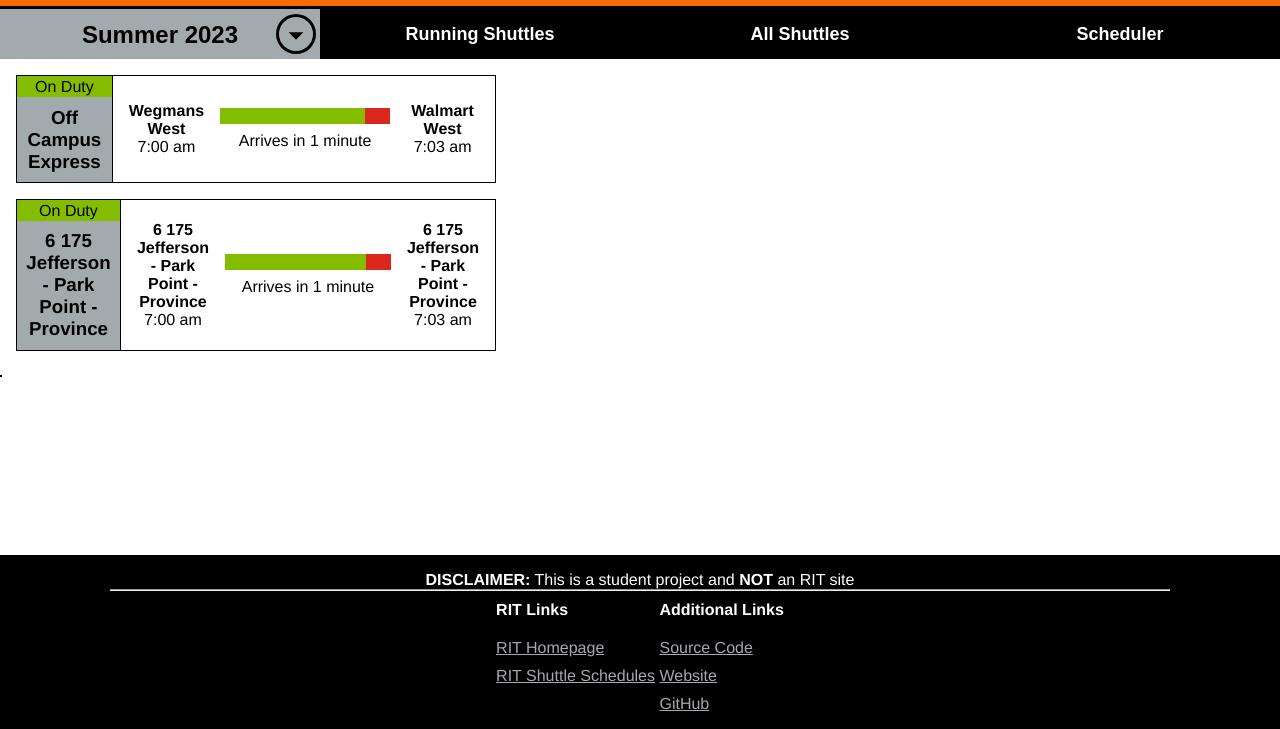
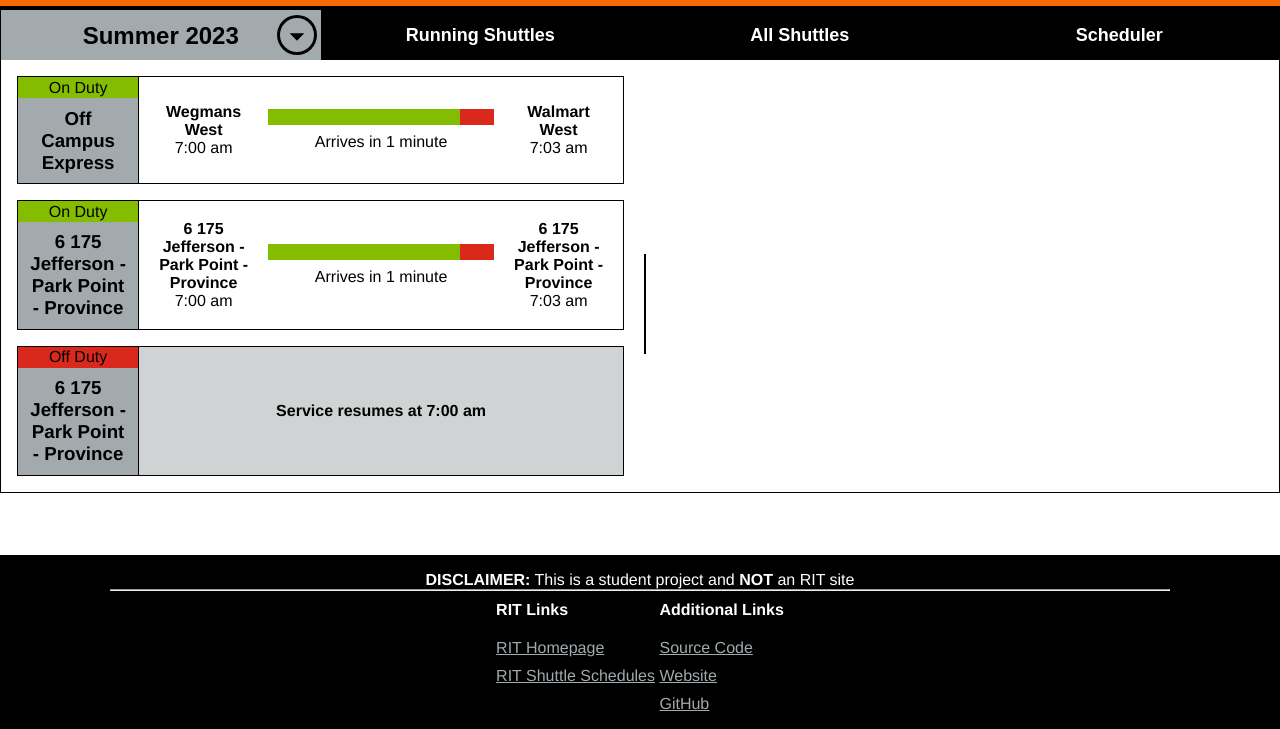
Before and after one commit to dlg1206/RIT-Bus-Scheduler, a plain HTML site: page public/pages/running-shuttles.html in a window 1280 px wide. Shown: the part 71-800 px from the top of the page. Drawn offline with Linux system fonts and the light colour scheme; no server answers.

Commit message:
off duty shuttle

```diff
--- a/public/pages/running-shuttles.html
+++ b/public/pages/running-shuttles.html
@@ -12,7 +12,7 @@
     <h1 style="font-size: 45px;">RIT Bus Scheduler</h1>
 </header>
 
-<main>
+<main style="border: 1px solid black;">
     <!--nav bar-->
     <div class="row" style="height: 3.125em; color: white">
 
@@ -37,10 +37,8 @@
         </button>
     </div>
 
-    <!--Shuttle Container-->
-    <div>
     <!--Shuttle Details-->
-        <div style="width: 40%">
+    <div style="width: 50%; display: inline-block">
         <!--Shuttle 1-->
         <div class="grow" style="margin: 1em; border: 1px solid black; display: flex; ">
             <div style="text-align: center; border-right: 1px solid black; width:25%; background-color:var(--med-gray)">
@@ -99,13 +97,24 @@
                 </div>
             </div>
         </div>
+        <!--Shuttle 3-->
+        <div class="grow" style="margin: 1em; border: 1px solid black; display: flex; ">
+            <div style="text-align: center; border-right: 1px solid black; width:25%; background-color:var(--med-gray)">
+                <p style="padding: .1em;background-color: var(--red);">Off Duty</p>
+                <h3 style="padding: .5em;">6 175 Jefferson - Park Point - Province</h3>
+            </div>
 
+            <div style=" width: 100%; display: flex; align-items: center; justify-content: center; background-color: var(--light-gray)">
+               <p style="font-weight: bold;">Service resumes at 7:00 am</p>
             </div>
         </div>
     </div>
 
+    <div style="margin-top: .5em; margin-bottom: .5em;  border: 1px solid black; display: inline-block; height: 100px">
 
-        <div class="column" style="margin-top: .5em; margin-bottom: .5em;  border: 1px solid black;">
+
+
+
     </div>
 
 </main>
@@ -157,7 +166,7 @@
     </div>
 </footer>
 
-<script type="module" src="../js/main.js"></script>
+<!--<script type="module" src="../js/main.js"></script>-->
 
 </body>
 
```
Lines whose indentation alone changed are shown as unchanged.
